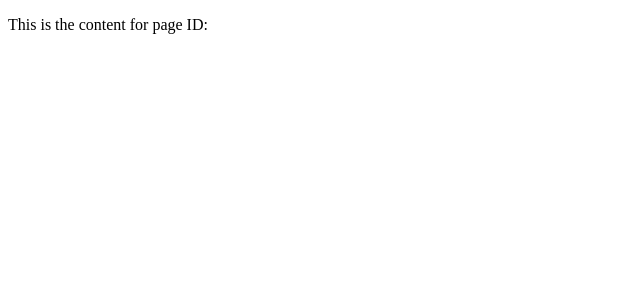
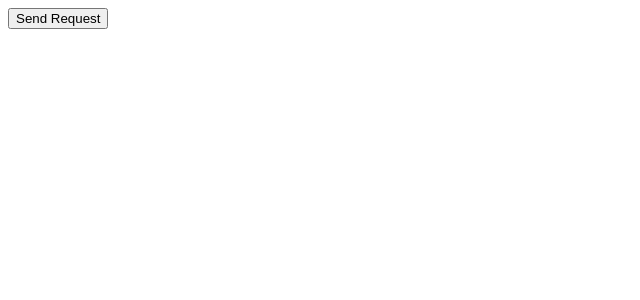
Before and after one commit to wang-anthony03/TravelTinder, a Next.js app in the folder hosting/: page /suggest-ideas in a window 1280 px wide. Shown: the top 300 px of the page, without its empty margins (0-640 px from the left). Built offline with nearby package versions, Linux system fonts and the light colour scheme.

Commit message:
page to test generating ideas

```diff
--- /dev/null
+++ b/hosting/app/suggest-ideas/page.tsx
@@ -0,0 +1,32 @@
+"use client";
+import { useCallback } from "react";
+
+export default function Page() {
+  const sendRequest = useCallback(() => {
+    const data = {
+      names: ["Michael", "Kai", "Anthony", "William"],
+      suggestions: [
+        "I want to go out and see the stars at night.",
+        "I want to drink red bull",
+        "I want to go to the gym and eat creatine through a straw",
+        "I want to go swimming",
+      ],
+      tripLocation: "Malaysia",
+      startDate: "May 22nd, 2024",
+      endDate: "May 30rd, 2024",
+    };
+    fetch("https://us-central1-myexpo-8ff01.cloudfunctions.net/generateIdeas", {
+      method: "POST",
+      headers: {
+        "Content-Type": "application/json",
+      },
+      body: JSON.stringify(data),
+    });
+  }, []);
+
+  return (
+    <div>
+      <button onClick={sendRequest}>Send Request</button>
+    </div>
+  );
+}
```
Also changed, not shown: hosting/app/poll-entry/page.tsx (+4 -10 lines).
